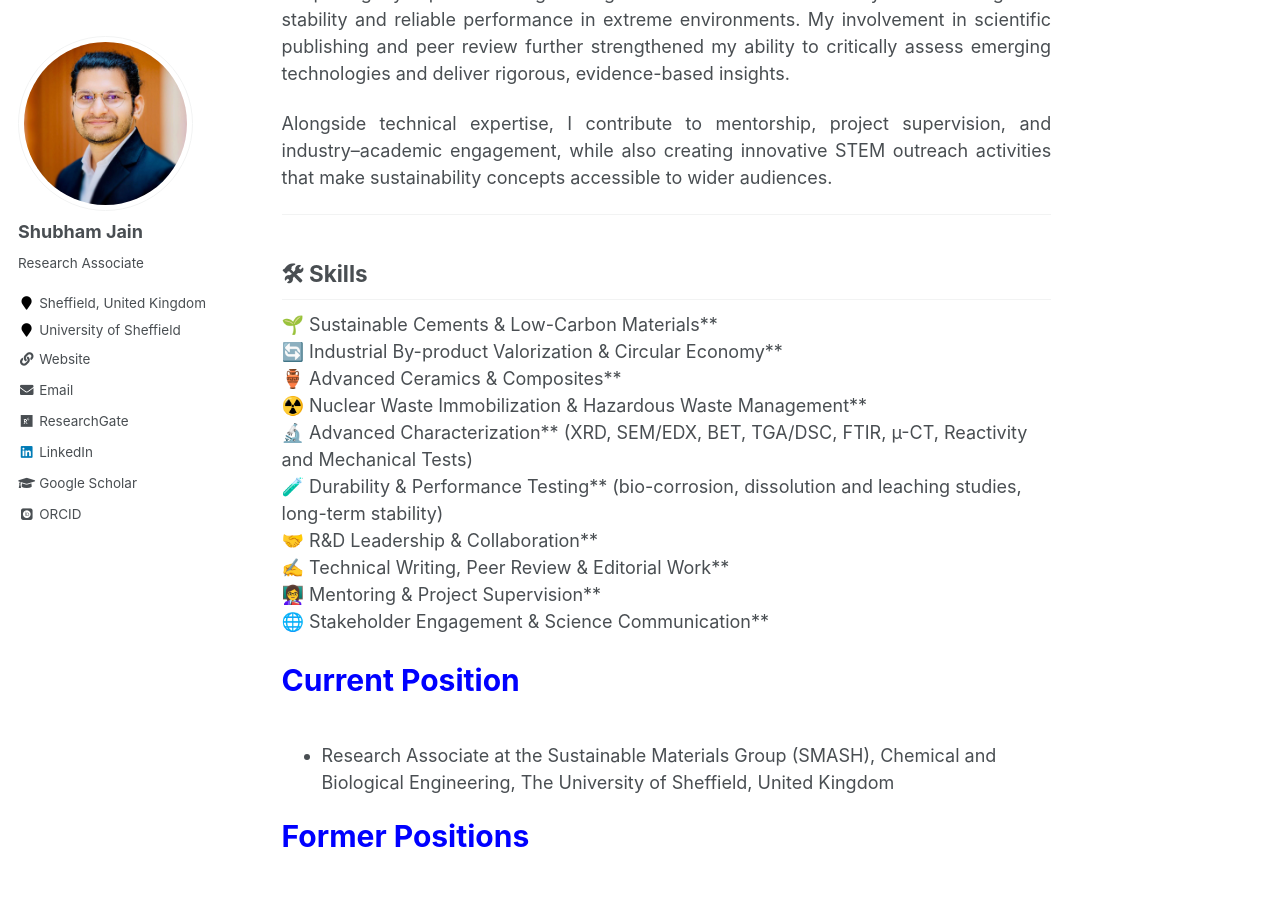
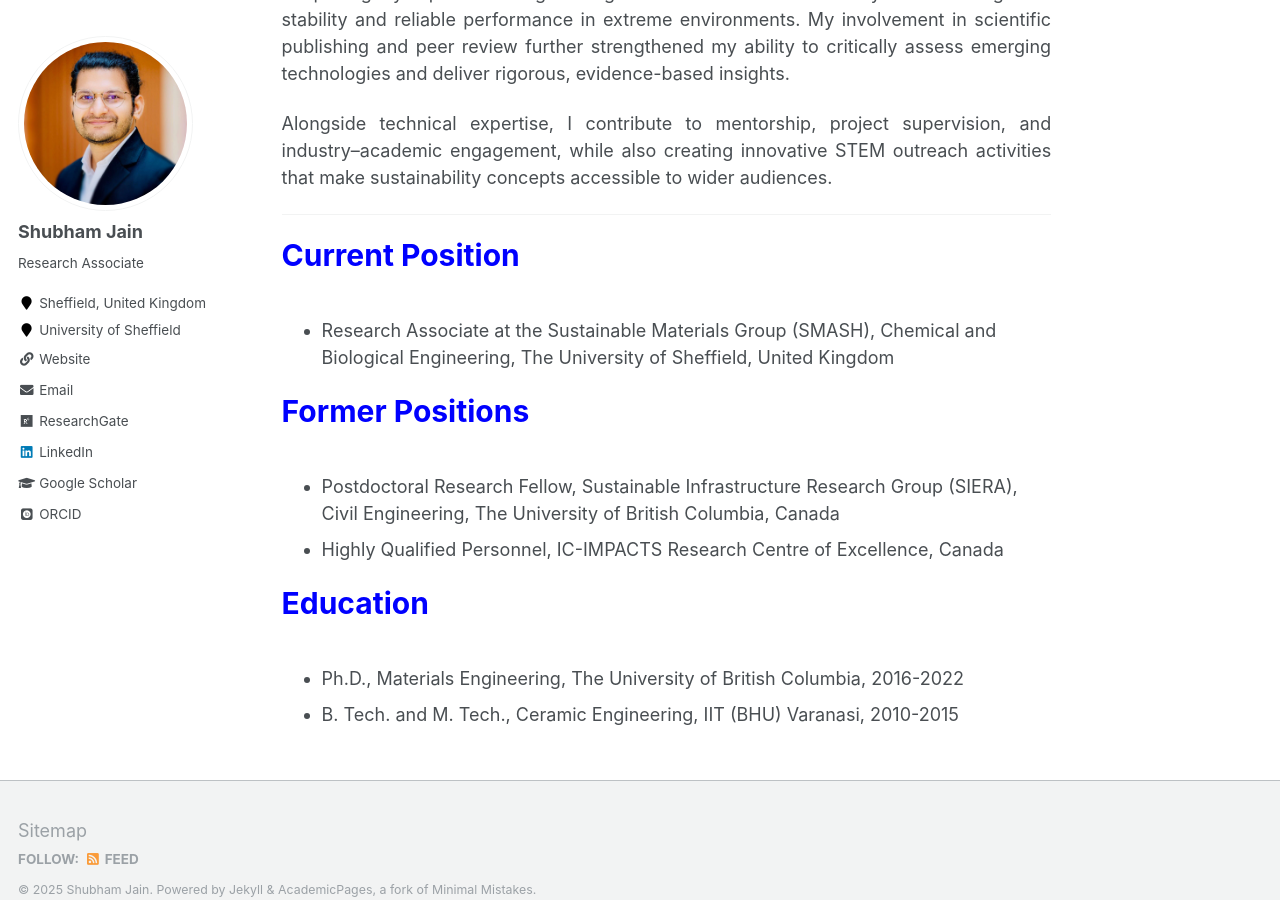
Before and after one commit to shubhamj2611/shubhamj2611.github.io, a Jekyll site: the page built from _pages/about.md, in a window 1280 px wide and 900 px high, scrolled down 572 px. Built offline with Jekyll 4.4.1, drawn with Linux system fonts in a browser that asks for light colours; some web fonts are replaced.

Commit message:
Update about.md

```diff
--- a/_pages/about.md
+++ b/_pages/about.md
@@ -9,28 +9,14 @@ redirect_from:
 ---
 # About Me
 
-<p style="text-align:justify; font-size=22px;"> I am a Materials Scientist and Engineer (Ph.D., University of British Columbia; B.Tech. + M.Tech., IIT-BHU) with over 10 years of experience in sustainable materials, low-carbon cements, advanced ceramics, and waste-derived composites. My work focuses on low-carbon binder technologies, industrial by-product valorization, and durability testing, consistently delivering solutions that combine technical performance, scalability, and environmental benefit.</p>
+<p style="text-align:justify; font-size=20px;"> I am a Materials Scientist and Engineer (Ph.D., University of British Columbia; B.Tech. + M.Tech., IIT-BHU) with over 10 years of experience in sustainable materials, low-carbon cements, advanced ceramics, and waste-derived composites. My work focuses on low-carbon binder technologies, industrial by-product valorization, and durability testing, consistently delivering solutions that combine technical performance, scalability, and environmental benefit.</p>
 
-<p style="text-align:justify; font-size=22px;"> My expertise includes advanced material characterization (XRD, SEM/EDX, BET, TGA/DSC, FTIR, µ-CT, Reactivity and Mechanical Tests) and performance evaluation (bio-corrosion resistance, radionuclide immobilization, dissolution and leaching studies, long-term durability). I apply these methods to design and optimize materials that address industry challenges while meeting sustainability goals.</p>
+<p style="text-align:justify; font-size=20px;"> My expertise includes advanced material characterization (XRD, SEM/EDX, BET, TGA/DSC, FTIR, µ-CT, Reactivity and Mechanical Tests) and performance evaluation (bio-corrosion resistance, radionuclide immobilization, dissolution and leaching studies, long-term durability). I apply these methods to design and optimize materials that address industry challenges while meeting sustainability goals.</p>
 
-<p style="text-align:justify; font-size=22px;"> My doctoral research focused on geopolymers and nuclear waste immobilization, deepening my expertise in engineering cement-based and ceramic systems for long-term stability and reliable performance in extreme environments. My involvement in scientific publishing and peer review further strengthened my ability to critically assess emerging technologies and deliver rigorous, evidence-based insights. </p>
+<p style="text-align:justify; font-size=20px;"> My doctoral research focused on geopolymers and nuclear waste immobilization, deepening my expertise in engineering cement-based and ceramic systems for long-term stability and reliable performance in extreme environments. My involvement in scientific publishing and peer review further strengthened my ability to critically assess emerging technologies and deliver rigorous, evidence-based insights. </p>
 
-<p style="text-align:justify; font-size=22px;"> Alongside technical expertise, I contribute to mentorship, project supervision, and industry–academic engagement, while also creating innovative STEM outreach activities that make sustainability concepts accessible to wider audiences.</p>
+<p style="text-align:justify; font-size=20px;"> Alongside technical expertise, I contribute to mentorship, project supervision, and industry–academic engagement, while also creating innovative STEM outreach activities that make sustainability concepts accessible to wider audiences.</p>
 ---
-
-## 🛠 Skills
-
-🌱 Sustainable Cements & Low-Carbon Materials**
-🔄 Industrial By-product Valorization & Circular Economy**
-🏺 Advanced Ceramics & Composites**
-☢️ Nuclear Waste Immobilization & Hazardous Waste Management**
-🔬 Advanced Characterization** (XRD, SEM/EDX, BET, TGA/DSC, FTIR, µ-CT, Reactivity and Mechanical Tests)
-🧪 Durability & Performance Testing** (bio-corrosion, dissolution and leaching studies, long-term stability)
-🤝 R&D Leadership & Collaboration**
-✍️ Technical Writing, Peer Review & Editorial Work**
-👩‍🏫 Mentoring & Project Supervision**
-🌐 Stakeholder Engagement & Science Communication**
-
 
 <p style="text-align:left; color:Blue; font-size:30px; font-weight:bold;"> Current Position </p>
 * Research Associate at the Sustainable Materials Group (SMASH), Chemical and Biological Engineering, The University of Sheffield, United Kingdom
```
